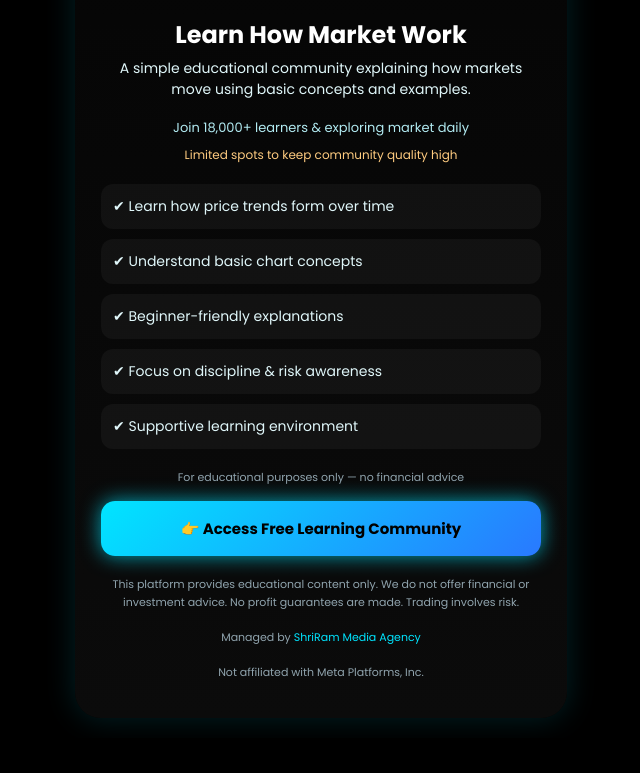
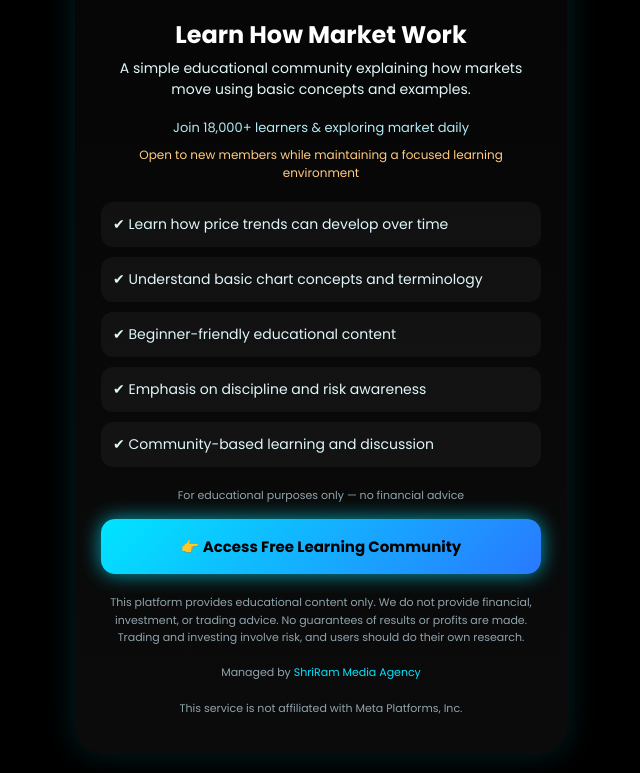
Before and after one commit to digitaladsexpert33/tradehub2, a plain HTML site: page index.html in a window 1280 px wide. Shown: the part 139-912 px from the top of the page, without its empty margins (319-959 px from the left). Before the commit the page ends 877 px from the top, so only its background shows below. Drawn offline with Linux system fonts and the light colour scheme.

Commit message:
Update index.html

```diff
--- a/index.html
+++ b/index.html
@@ -162,15 +162,15 @@ fbq('track','PageView');
     </div>
 
     <div class="urgency">
-      Limited spots to keep community quality high
+      Open to new members while maintaining a focused learning environment
     </div>
 
     <ul>
-      <li>✔ Learn how price trends form over time</li>
-      <li>✔ Understand basic chart concepts</li>
-      <li>✔ Beginner-friendly explanations</li>
-      <li>✔ Focus on discipline & risk awareness</li>
-      <li>✔ Supportive learning environment</li>
+      <li>✔ Learn how price trends can develop over time</li>
+      <li>✔ Understand basic chart concepts and terminology</li>
+      <li>✔ Beginner-friendly educational content</li>
+      <li>✔ Emphasis on discipline and risk awareness</li>
+      <li>✔ Community-based learning and discussion</li>
     </ul>
 
     <div class="note-top">
@@ -185,8 +185,10 @@ fbq('track','PageView');
 
       <div>
         This platform provides educational content only.
-        We do not offer financial or investment advice.
-        No profit guarantees are made. Trading involves risk.
+        We do not provide financial, investment, or trading advice.
+        No guarantees of results or profits are made.
+        Trading and investing involve risk, and users should do their own research.
+
       </div>
 
       <br>
@@ -201,7 +203,7 @@ fbq('track','PageView');
       <br>
 
       <div>
-        Not affiliated with Meta Platforms, Inc.
+        This service is not affiliated with Meta Platforms, Inc.
       </div>
 
     </div>
```
